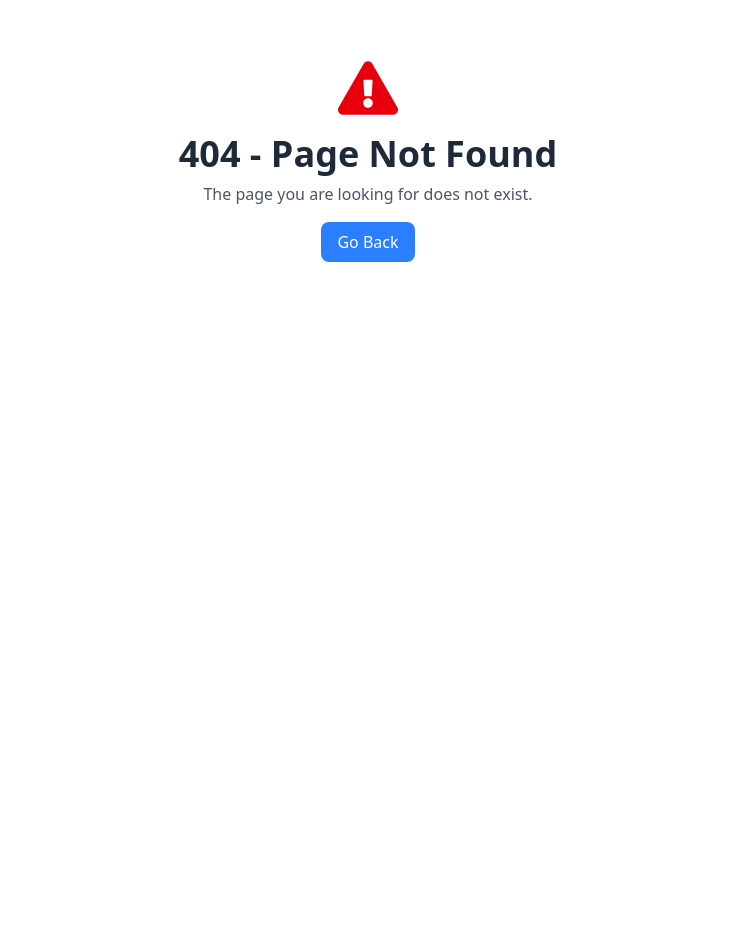
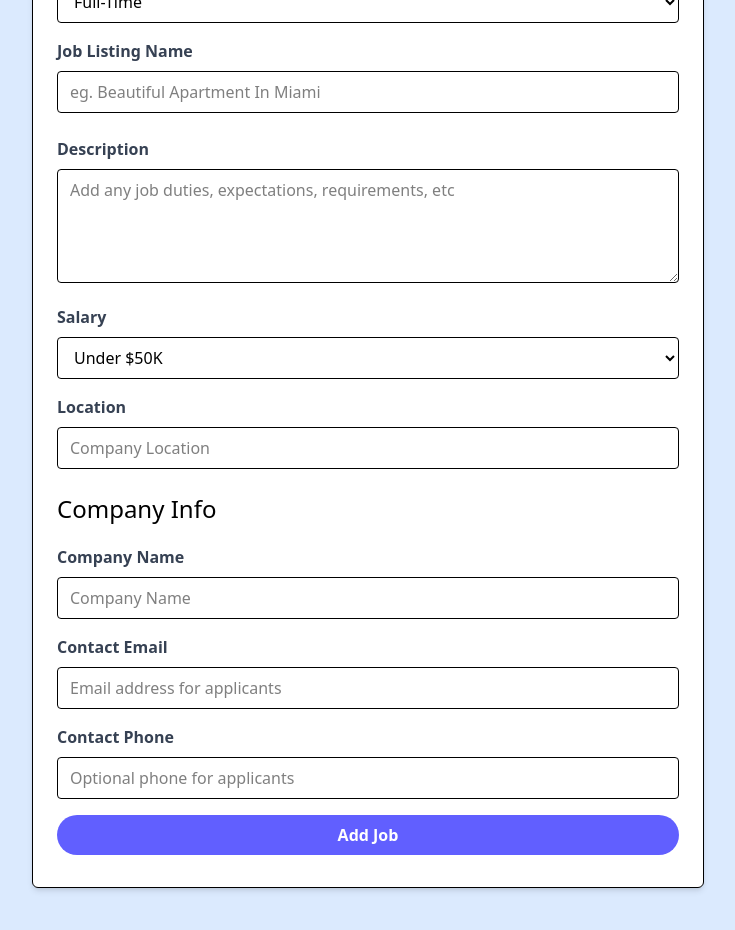
Before and after one commit to MdNoor300/react-project, a React (Vite) app: page /add-job in a window 1280 px wide. Before the commit this address had no page. Shown: the part 320-1250 px from the top of the page, without its empty margins (272-1007 px from the left). Before the commit the page ends 880 px from the top, so only its background shows below. Built offline with nearby package versions, Linux system fonts and the light colour scheme.

Commit message:
add data from by form done

```diff
--- a/src/App.jsx
+++ b/src/App.jsx
@@ -9,21 +9,34 @@
 import JobsPage from "./pages/JobsPage";
 import NotFoundPage from "./pages/NotFoundPage";
 import JobPage, {jobLoader} from "./pages/JobPage";
+import AddJobPage from "./pages/AddJobPage";
+
+
+
+const App = () => {
+  const addJob = async(newJob) => {
+    const res = await fetch('/api/jobs', {
+      method: 'POST',
+      headers: {
+        'Content-Type': 'application/json',
+      },
+      body: JSON.stringify(newJob),
+    });
+    return;
+  }
 
   const routes = createBrowserRouter(
     createRoutesFromElements(
     <Route path='/' element={<MainLayout />}>
     <Route index element={<HomePage />} />
     <Route path='/jobs' element={<JobsPage />} />
+    <Route path='/add-job' element={<AddJobPage addJobSubmit={addJob}/>} />
     <Route path='/jobs/:id' element={<JobPage />} loader={jobLoader} />
     <Route path='*' element={<NotFoundPage />} />
 
     </Route>
     )
   );
-
-
-const App = () => {
   return <RouterProvider router={routes} />;
 };
 
--- a/src/jobs.json
+++ b/src/jobs.json
@@ -65,6 +65,19 @@
       "company": "Port Solutions INC",
       "email": "careers@portsolutions.com",
       "phone": "+1 (503) 555-2345"
+    },
+    {
+      "id": "5fda",
+      "title": "International Metrics Planner",
+      "description": "Non nisi quae enim sed odio fuga nemo.",
+      "type": "Part-Time",
+      "location": "McLaughlin - Walsh",
+      "salary": "$60K - 70K",
+      "company": {
+        "name": "Leannon, Schuster and Schinner",
+        "enail": "your.email+fakedata32083@gmail.com",
+        "phone": "325-145-4108"
+      }
     }
   ]
 }
--- /dev/null
+++ b/src/pages/AddJobPage.jsx
@@ -0,0 +1,221 @@
+import { useState } from "react";
+import { useNavigate } from "react-router-dom";
+
+const AddJobPage = ({addJobSubmit}) => {
+    const [title, setTitle] = useState("");
+    const [description, setDescription] = useState("");
+    const [type, setType] = useState("Full-Time");
+    const [location, setLocation] = useState("");
+    const [salary, setSalary] = useState("Under $50K");
+    const [company, setCompany] = useState("");
+    const [email, setemail] = useState("");
+    const [phone, setphone] = useState("");
+
+    const navigate = useNavigate();
+
+    const submitForm = (e) => {
+      e.preventDefault();
+
+      const newJob = {
+        title,
+        description,
+        type,
+        location,
+        salary,
+        company: {
+        name: company,
+        enail: email,
+        phone: phone,
+        },
+      };
+      addJobSubmit(newJob);
+      return navigate('/jobs');
+
+  }
+
+
+
+
+  return (
+    <section className="bg-blue-100">
+      <div className="container m-auto max-w-2xl py-24">
+        <div className="bg-white px-6 py-8 mb-4 shadow-md rounded-md border m-4 md:m-0">
+          <form onSubmit={submitForm}>
+            <h2 className="text-3xl text-center font-semibold mb-6">Add Job</h2>
+
+            <div className="mb-4">
+              <label
+                htmlFor="type"
+                className="block text-gray-700 font-bold mb-2"
+              >
+                Job Type
+              </label>
+              <select
+                id="type"
+                name="type"
+                className="border rounded w-full py-2 px-3"
+                required
+                value={type}
+                onChange={(e) => setType(e.target.value)}
+              >
+                <option value="Full-Time">Full-Time</option>
+                <option value="Part-Time">Part-Time</option>
+                <option value="Remote">Remote</option>
+                <option value="Internship">Internship</option>
+              </select>
+            </div>
+
+            <div className="mb-4">
+              <label className="block text-gray-700 font-bold mb-2">
+                Job Listing Name
+              </label>
+              <input
+                type="text"
+                id="title"
+                name="title"
+                className="border rounded w-full py-2 px-3 mb-2"
+                placeholder="eg. Beautiful Apartment In Miami"
+                required
+                value={title}
+                onChange={(e) => setTitle(e.target.value)}
+              />
+            </div>
+
+            <div className="mb-4">
+              <label
+                htmlFor="description"
+                className="block text-gray-700 font-bold mb-2"
+              >
+                Description
+              </label>
+              <textarea
+                id="description"
+                name="description"
+                className="border rounded w-full py-2 px-3"
+                rows="4"
+                placeholder="Add any job duties, expectations, requirements, etc"
+                value={description}
+                onChange={(e) => setDescription(e.target.value)}
+              ></textarea>
+            </div>
+
+            <div className="mb-4">
+              <label
+                htmlFor="salary"
+                className="block text-gray-700 font-bold mb-2"
+              >
+                Salary
+              </label>
+              <select
+                id="salary"
+                name="salary"
+                className="border rounded w-full py-2 px-3"
+                required
+                value={salary}
+                onChange={(e) => setSalary(e.target.value)}
+              >
+                <option value="Under $50K">Under $50K</option>
+                <option value="$50K - 60K">$50K - $60K</option>
+                <option value="$60K - 70K">$60K - $70K</option>
+                <option value="$70K - 80K">$70K - $80K</option>
+                <option value="$80K - 90K">$80K - $90K</option>
+                <option value="$90K - 100K">$90K - $100K</option>
+                <option value="$90K - 100K">$90K - $100K</option>
+                <option value="$100K - 125K">$100K - $125K</option>
+                <option value="$125K - 150K">$125K - $150K</option>
+                <option value="$150K - 175K">$150K - $175K</option>
+                <option value="$175K - 200K">$175K - $200K</option>
+                <option value="Over $200K">Over $200K</option>
+              </select>
+            </div>
+
+            <div className="mb-4">
+              <label className="block text-gray-700 font-bold mb-2">
+                Location
+              </label>
+              <input
+                type="text"
+                id="location"
+                name="location"
+                className="border rounded w-full py-2 px-3 mb-2"
+                placeholder="Company Location"
+                required
+                value={location}
+                onChange={(e) => setLocation(e.target.value)}
+              />
+            </div>
+
+            <h3 className="text-2xl mb-5">Company Info</h3>
+
+            <div className="mb-4">
+              <label
+                htmlFor="company"
+                className="block text-gray-700 font-bold mb-2"
+              >
+                Company Name
+              </label>
+              <input
+                type="text"
+                id="company"
+                name="company"
+                className="border rounded w-full py-2 px-3"
+                placeholder="Company Name"
+                required
+                value={company}
+                onChange={(e) => setCompany(e.target.value)}
+              />
+            </div>
+
+            <div className="mb-4">
+              <label
+                htmlFor="contact_email"
+                className="block text-gray-700 font-bold mb-2"
+              >
+                Contact Email
+              </label>
+              <input
+                type="email"
+                id="contact_email"
+                name="contact_email"
+                className="border rounded w-full py-2 px-3"
+                placeholder="Email address for applicants"
+                required
+                value={email}
+                onChange={(e) => setemail(e.target.value)}
+              />
+            </div>
+
+            <div className="mb-4">
+              <label
+                htmlFor="contact_phone"
+                className="block text-gray-700 font-bold mb-2"
+              >
+                Contact Phone
+              </label>
+              <input
+                type="tel"
+                id="contact_phone"
+                name="contact_phone"
+                className="border rounded w-full py-2 px-3"
+                placeholder="Optional phone for applicants"
+                value={phone}
+                onChange={(e) => setphone(e.target.value)}
+              />
+            </div>
+
+            <div>
+              <button
+                className="bg-indigo-500 hover:bg-indigo-600 text-white font-bold py-2 px-4 rounded-full w-full focus:outline-none focus:shadow-outline"
+                type="submit"
+              >
+                Add Job
+              </button>
+            </div>
+          </form>
+        </div>
+      </div>
+    </section>
+  );
+};
+
+export default AddJobPage;
```
Lines whose indentation alone changed are shown as unchanged.
